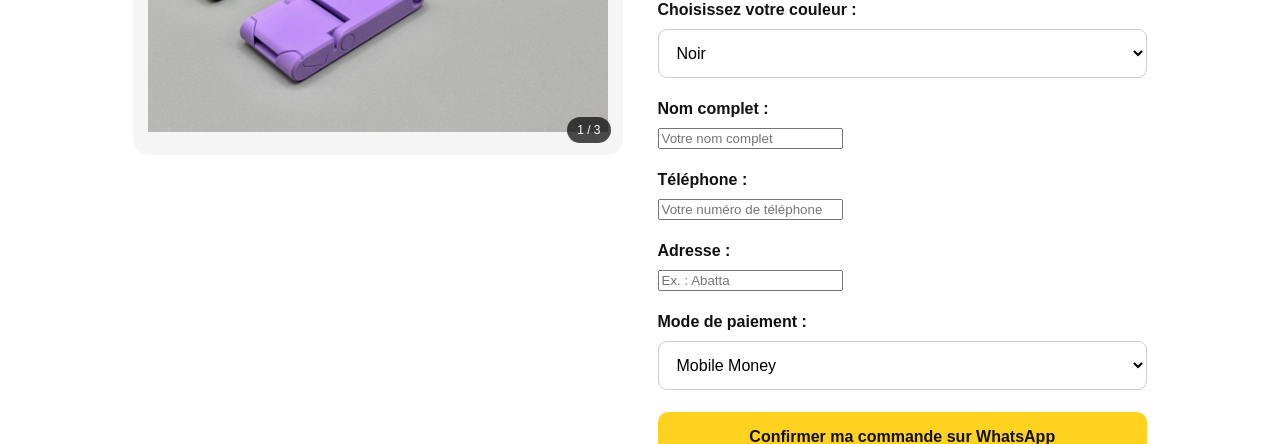
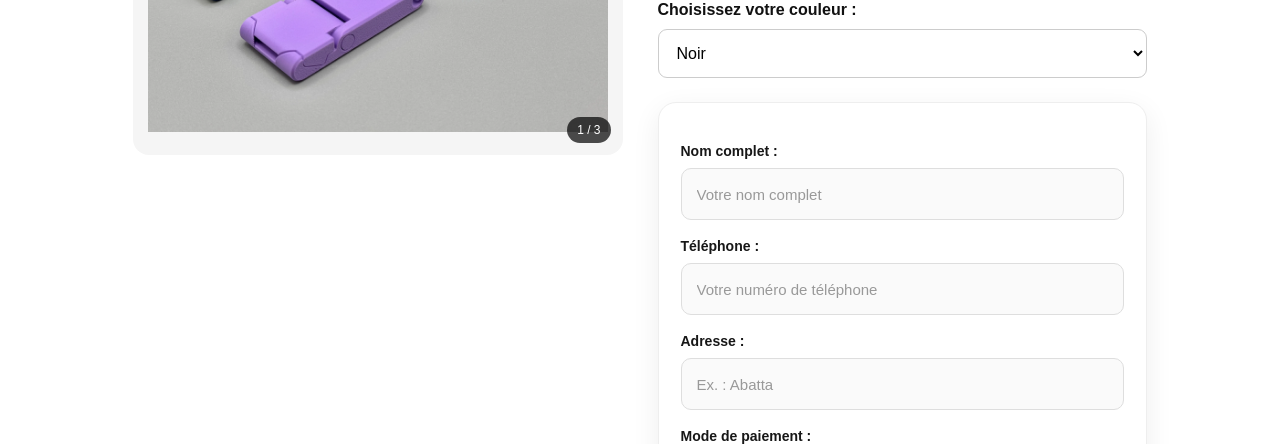
Before and after one commit to omarnefziabdi/vazio-store, a plain HTML site: page index.html in a window 1280 px wide. Shown: the part 508-952 px from the top of the page. Drawn offline with Linux system fonts and the light colour scheme.

Commit message:
Update index.html

```diff
--- a/index.html
+++ b/index.html
@@ -204,6 +204,96 @@ footer span { color: var(--yellow); }
   .details h2 { font-size: 25px; }
   .benefits { grid-template-columns: 1fr; }
 }
+/* VAZIO - Formulaire de commande professionnel */
+.order-form {
+  width: 100%;
+  margin-top: 24px;
+  padding: 22px;
+  background: #ffffff;
+  border: 1px solid #eeeeee;
+  border-radius: 18px;
+  box-shadow: 0 8px 28px rgba(0, 0, 0, 0.07);
+}
+
+.order-form .field-label {
+  display: block;
+  margin: 18px 0 9px;
+  color: #171717;
+  font-size: 14px;
+  font-weight: 700;
+}
+
+.order-form input,
+.order-form select {
+  display: block;
+  width: 100% !important;
+  min-width: 0;
+  height: 52px;
+  padding: 0 15px;
+  margin: 0;
+  border: 1px solid #dedede;
+  border-radius: 10px;
+  background: #fafafa;
+  color: #171717;
+  font-size: 15px;
+  font-family: inherit;
+  outline: none;
+  box-shadow: none;
+  transition: border-color 0.2s, background 0.2s;
+}
+
+.order-form input:focus,
+.order-form select:focus {
+  border-color: #e6b800;
+  background: #ffffff;
+}
+
+.order-form input::placeholder {
+  color: #999999;
+}
+
+.order-form .order-button {
+  width: 100%;
+  min-height: 54px;
+  margin-top: 25px;
+  padding: 15px;
+  border: none;
+  border-radius: 11px;
+  background: #ffd21f;
+  color: #111111;
+  font-size: 15px;
+  font-weight: 800;
+  line-height: 1.5;
+  box-shadow: 0 5px 12px rgba(255, 210, 31, 0.22);
+  transition: transform 0.2s, background 0.2s;
+}
+
+.order-form .order-button:hover {
+  background: #f0c000;
+  transform: translateY(-1px);
+}
+
+.order-form .order-button:active {
+  transform: scale(0.98);
+}
+
+@media (max-width: 700px) {
+  .order-form {
+    padding: 17px;
+    border-radius: 14px;
+  }
+
+  .order-form input,
+  .order-form select {
+    height: 50px;
+    font-size: 16px;
+  }
+
+  .order-form .order-button {
+    font-size: 14px;
+  }
+}
+
 </style>
 </head>
 <body>
```
